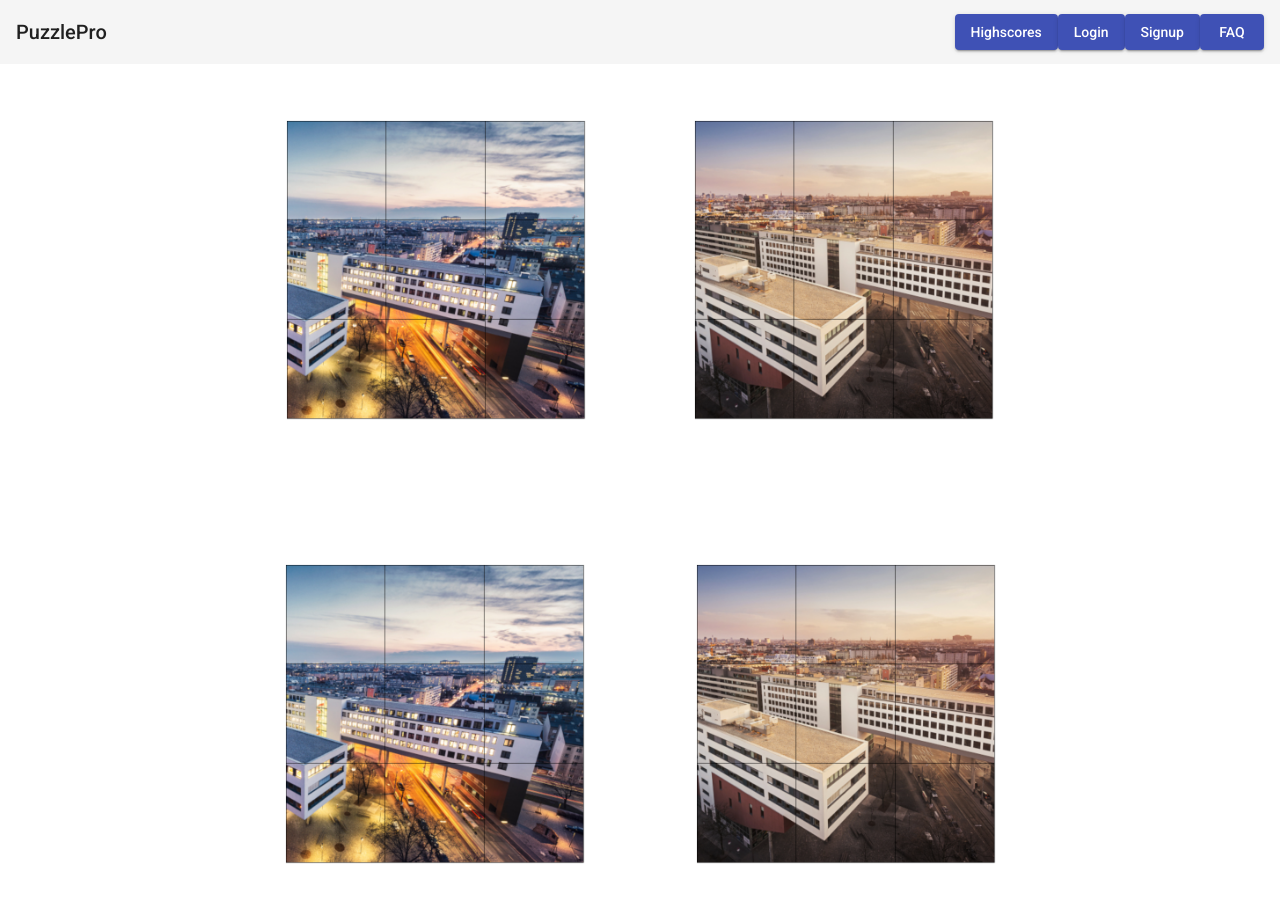
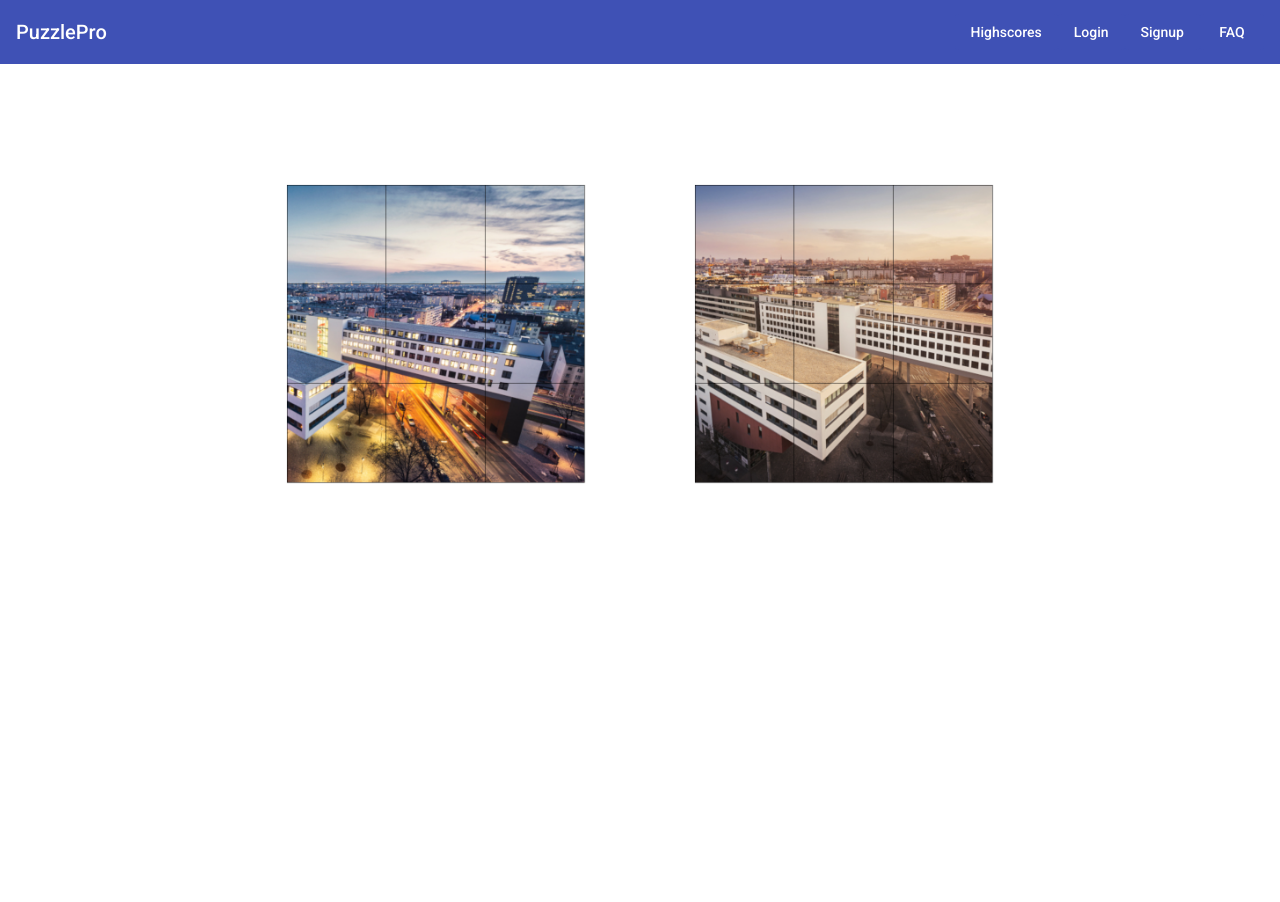
Before and after one commit to DarioBruckner/PuzzlePro, an Angular app in the folder PuzzlePro/: page / in a window 1280 px wide. Shown: the top 902 px of the page. After the commit the page ends 800 px from the top, so only its background shows below. Built offline with nearby package versions, Linux system fonts and the light colour scheme.

Commit message:
added back button and small ui changes

```diff
--- a/PuzzlePro/src/app/app.component.css
+++ b/PuzzlePro/src/app/app.component.css
@@ -1,3 +1,6 @@
 .example-spacer {
     flex: 1 1 auto;
   }
+.container{
+  margin-top: 5%;
+}
--- a/PuzzlePro/src/app/app.component.html
+++ b/PuzzlePro/src/app/app.component.html
@@ -1,18 +1,14 @@
-<mat-toolbar>
+<mat-toolbar color="primary">
   <span routerLink="/">PuzzlePro</span>
   <span class="example-spacer"></span>
-  <button *ngIf="choise != 0" mat-raised-button color="primary" (click)="choise = 0">Return</button>
-  <a mat-raised-button color="primary" type="button" routerLink="/highscores">Highscores</a>
-  <!--<button *ngIf="choise != 0" mat-raised-button color="primary" (click)="choise = 0">Return</button>-->
-  <a *ngIf="getLoggedin() == false" mat-raised-button color="primary" type="button"  routerLink="/login">Login</a>
-  <a *ngIf="getLoggedin() == false" mat-raised-button color="primary" type="button" routerLink="/signup">Signup</a>
-  <a *ngIf="getLoggedin()" mat-raised-button color="primary" type="button" routerLink="/profile">Profile</a>
-  <a *ngIf="getLoggedin()" mat-raised-button color="primary" type="button" routerLink="/" (click)="logout()">Logout</a>
-  <a mat-raised-button color="primary" type="button" routerLink="/FAQ">FAQ</a>
+  <a mat-flat-button color="primary" type="button" routerLink="/highscores">Highscores</a>
+  <a *ngIf="getLoggedin() == false" mat-flat-button color="primary" type="button"  routerLink="/login">Login</a>
+  <a *ngIf="getLoggedin() == false" mat-flat-button color="primary" type="button" routerLink="/signup">Signup</a>
+  <a *ngIf="getLoggedin()" mat-flat-button color="primary" type="button" routerLink="/profile">Profile</a>
+  <a *ngIf="getLoggedin()" mat-flat-button color="primary" type="button" routerLink="/" (click)="logout()">Logout</a>
+  <a mat-flat-button color="primary" type="button" routerLink="/FAQ">FAQ</a>
 </mat-toolbar>
 
 <div class="container">
   <router-outlet></router-outlet>
 </div>
-
-<app-choose-puzzle (choiseEvent)="choise = $event"></app-choose-puzzle>
--- a/PuzzlePro/src/app/app.module.ts
+++ b/PuzzlePro/src/app/app.module.ts
@@ -11,7 +11,6 @@ import { AppComponent } from './app.component';
 import { BrowserAnimationsModule } from '@angular/platform-browser/animations';
 import { SignUpComponent } from './sign-up/sign-up.component';
 import { LogInComponent } from './log-in/log-in.component';
-import { NgbModule } from '@ng-bootstrap/ng-bootstrap';
 import { MatButtonModule } from '@angular/material/button';
 import { MatCardModule } from '@angular/material/card';
 import { MatIconModule } from '@angular/material/icon';
@@ -20,7 +19,6 @@ import { MatFormFieldModule } from '@angular/material/form-field';
 import { MatProgressSpinnerModule } from '@angular/material/progress-spinner';
 import { MatToolbarModule } from '@angular/material/toolbar';
 import { MatTableModule } from '@angular/material/table';
-//import { FlexModule } from '@angular/flex-layout';
 import { FlexLayoutModule } from '@angular/flex-layout';
 import {MatListModule} from '@angular/material/list';
 import {DragDropModule} from '@angular/cdk/drag-drop'
@@ -61,11 +59,9 @@ import { ChoosePuzzleComponent } from './choose-puzzle/choose-puzzle.component';
     MatProgressSpinnerModule,
     MatToolbarModule,
     MatTableModule,
-//    FlexModule,
     FlexLayoutModule,
     MatListModule,
     DragDropModule,
-    //NgbModule
   ],
   providers: [],
   bootstrap: [AppComponent]
--- a/PuzzlePro/src/app/choose-puzzle/choose-puzzle.component.html
+++ b/PuzzlePro/src/app/choose-puzzle/choose-puzzle.component.html
@@ -5,6 +5,7 @@
 </div>
 <div class="board">
     <div *ngIf="choise != 0">
+        <button mat-button (click)="back()">Back</button>
         <app-puzzle [puzzleType]="choise"></app-puzzle>
     </div>
 
--- a/PuzzlePro/src/app/choose-puzzle/choose-puzzle.component.ts
+++ b/PuzzlePro/src/app/choose-puzzle/choose-puzzle.component.ts
@@ -19,5 +19,8 @@ export class ChoosePuzzleComponent implements OnInit {
   puzzle_2() {
     this.choise = 2;
   }
+  back() {
+    this.choise = 0;
+  }
 
 }
```
